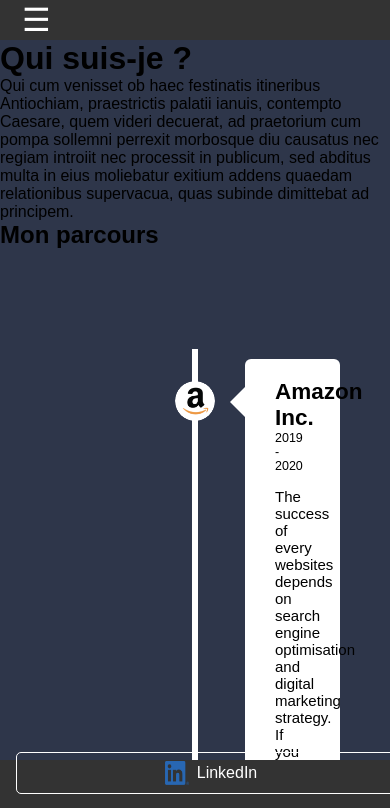
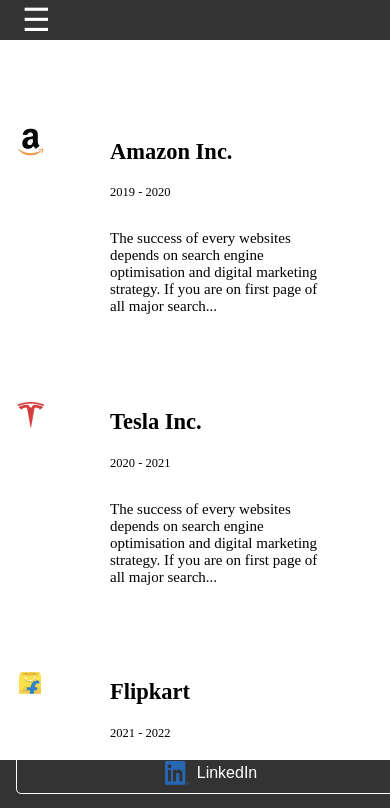
Before and after one commit to NathanMorard/MonPortFolio, a Vue app in the folder MonPortFolio/: page /blog in a window 390 px wide. Shown: the top 808 px of the page. Built offline with nearby package versions, Linux system fonts and the light colour scheme.

Commit message:
correction bug timeline et responsive

```diff
--- a/MonPortFolio/src/App.vue
+++ b/MonPortFolio/src/App.vue
@@ -18,6 +18,6 @@
 
 body {
   margin: 0;
-  background: #2e364a;
+  /* background: #2e364a; */
 }
 </style>
--- a/MonPortFolio/src/pages/BlogPage.vue
+++ b/MonPortFolio/src/pages/BlogPage.vue
@@ -1,6 +1,6 @@
 <template>
   <div class="Content">
-    <h1>Qui suis-je ?</h1>
+    <!-- <h1>Qui suis-je ?</h1>
     <p>
       Qui cum venisset ob haec festinatis itineribus Antiochiam, praestrictis
       palatii ianuis, contempto Caesare, quem videri decuerat, ad praetorium cum
@@ -8,7 +8,7 @@
       processit in publicum, sed abditus multa in eius moliebatur exitium addens
       quaedam relationibus supervacua, quas subinde dimittebat ad principem.
     </p>
-    <h2>Mon parcours</h2>
+    <h2>Mon parcours</h2> -->
     <div class="timeline">
       <div class="container left">
         <img src="../assets/img/amazon.png" alt="Amazon" />
@@ -69,17 +69,6 @@
 <script setup></script>
 
 <style scoped>
-* {
-  margin: 0;
-  padding: 0;
-  box-sizing: border-box;
-  font-family: 'Poppins', sans-serif;
-}
-
-body {
-  background-color: #2e364a;
-}
-
 .timeline {
   position: relative;
   max-width: 1200px;
@@ -87,11 +76,12 @@
 }
 
 .container {
-  padding: 10px 50px;
+  padding: 10px 40px;
   position: relative;
   width: 50%;
   animation: movedawn 1s linear forwards;
   opacity: 0;
+  box-sizing: border-box;
 }
 
 @keyframes movedawn {
@@ -181,7 +171,7 @@
   margin-bottom: 15px;
 }
 
-.left::before {
+/* .left::before {
   content: '';
   height: 0;
   width: 0;
@@ -205,7 +195,7 @@
   border-bottom: 15px solid transparent;
   border-right: 15px solid #fff;
   left: -15px;
-}
+} */
 
 .left-container-arrow {
   height: 0;
@@ -231,7 +221,7 @@
   right: -15px;
 }
 
-/* @media screen and (max-width: 800px) {
+@media screen and (max-width: 768px) {
   .timeline {
     margin: 50px auto;
   }
@@ -250,18 +240,25 @@
     margin-bottom: 10px;
   }
 
-.container.right{
+  .container.right,
+  .container.left {
     left: 0;
   }
 
-.container.left img, .container.right img{
-left: 10px
+  .container.left img,
+  .container.right img {
+    left: 10px;
   }
 
-.left-container-arrow, .right-container-arrow{
+  .left-container-arrow,
+  .right-container-arrow {
     border-right: 15px solid #fff;
     border-left: 0;
     left: -15px;
   }
-} */
+
+  .timeline::after {
+    left: 31px;
+  }
+}
 </style>
```
Lines whose indentation alone changed are shown as unchanged.
